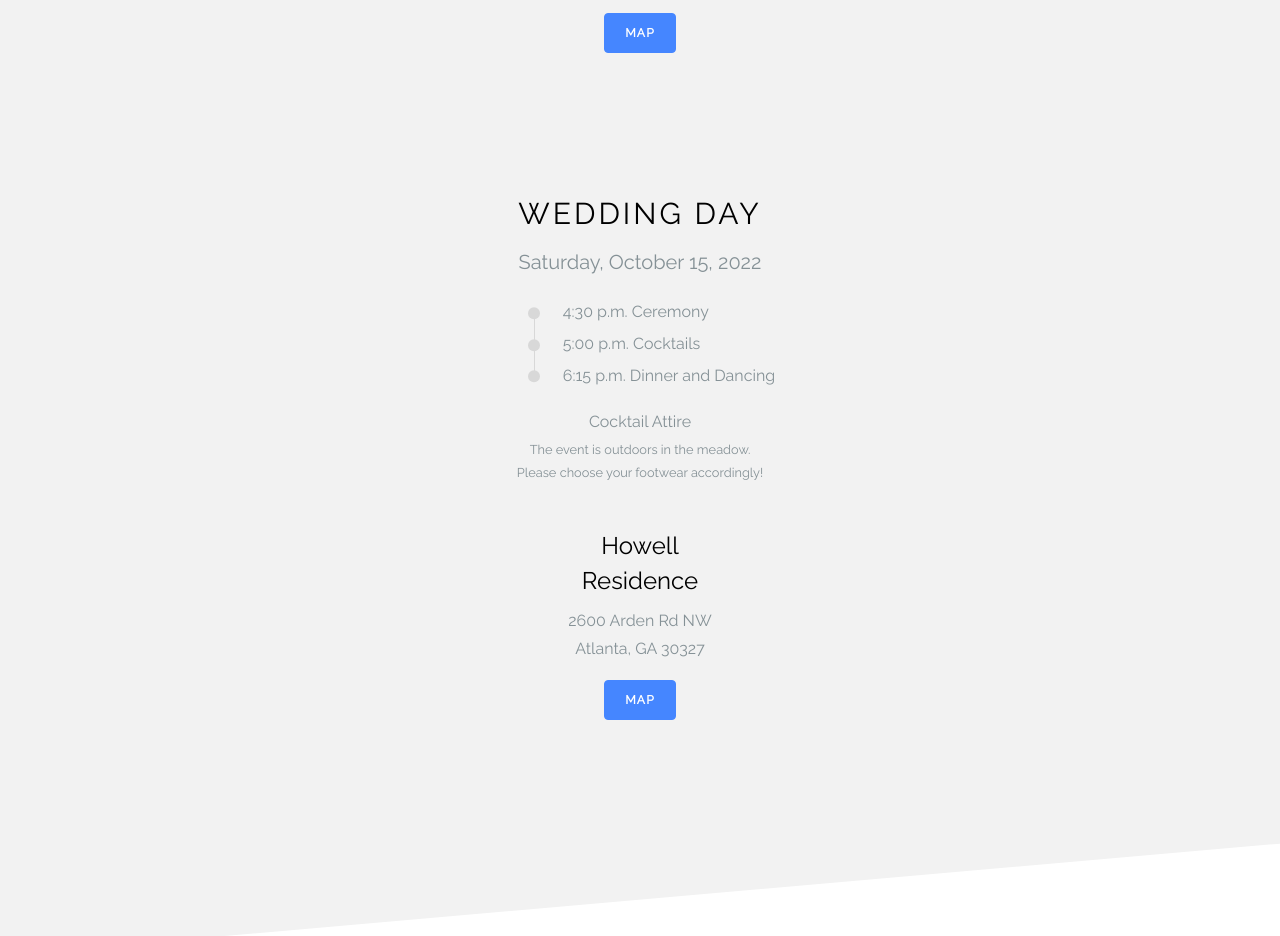
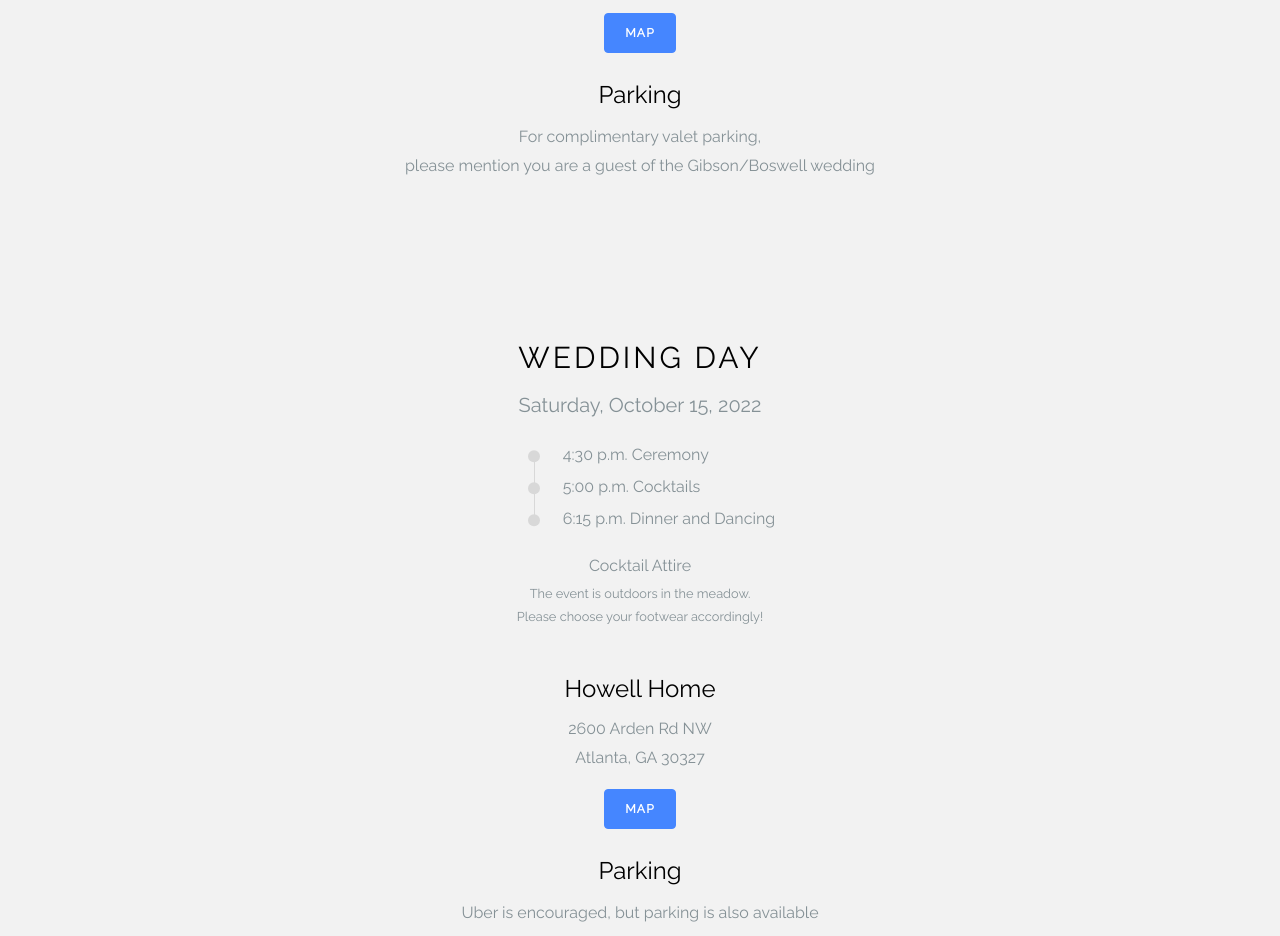
Before and after one commit to blakeboswell/eventpage, a plain HTML site: page index.html in a window 1280 px wide. Shown: the part 1296-2232 px from the top of the page. Drawn offline with Linux system fonts and the light colour scheme; some packages are replaced by stand-ins of ours; no server answers.

Commit message:
add parking and update howell residence to howell home

```diff
--- a/index.html
+++ b/index.html
@@ -84,6 +84,7 @@
               </div>
 
               <div class="col-md-12">
+
                 <br>
                 <img style="margin: 0px 22px 15px 0px" src="images/canoe.svg" alt="Canoe">
                 <br>
@@ -93,11 +94,22 @@
                   Atlanta, Georgia 30339
                   <br>
                 </p>
+
                 <a class="btn btn-primary btn-sm"
                   target="_blank"
                   href="https://goo.gl/maps/4dTDgvQat4UhXFVv6">
                   Map
                 </a>
+
+                <h4 style="margin-top: 25px; margin-bottom: 10px;" class="res">
+                  Parking
+                </h4>
+
+                <p>
+                  For complimentary valet parking, <br> please mention
+                  you are a guest of the Gibson/Boswell wedding
+                </p>
+
               </div>
 
             </div>
@@ -135,7 +147,8 @@
 
               <div class="col-md-12">
                 <br>
-                <h2 class="res">Howell<br>Residence</h2>
+                <h2 class="res">Howell Home</h2>
+                <p>
                   2600 Arden Rd NW
                   <br>
                   Atlanta, GA 30327
@@ -146,6 +159,15 @@
                   href="https://goo.gl/maps/rtNNdKWhGwea5RYy6">
                   Map
                 </a>
+
+                <h4 style="margin-top: 25px; margin-bottom: 10px;" class="res">
+                  Parking
+                </h4>
+
+                <p>
+                  Uber is encouraged, but parking is also available
+                </p>
+
               </div>
 
             </div>
```
